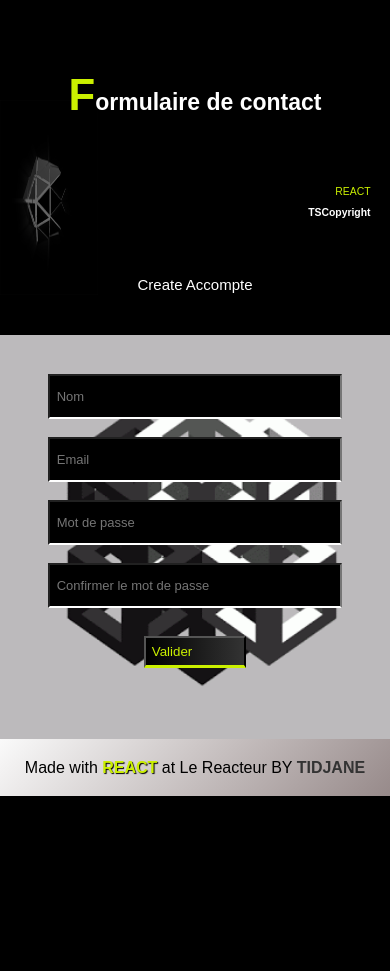
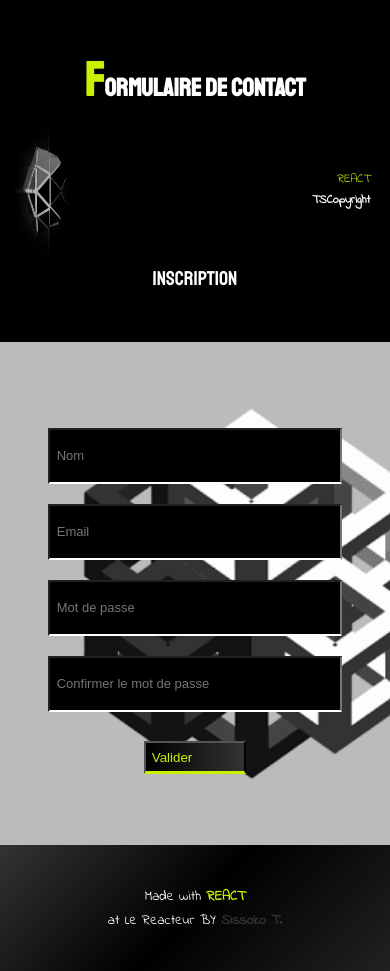
Before and after one commit to TSC223/SimpleForm, a React (Create React App) app: page / in a window 390 px wide. Before the commit the page ends 844 px from the top, so only its background shows below. Built offline with nearby package versions, Linux system fonts and the light colour scheme.

Commit message:
mediaquery45

```diff
--- a/public/index.html
+++ b/public/index.html
@@ -3,6 +3,8 @@
   <head>
     <meta charset="utf-8" />
     <link rel="icon" href="%PUBLIC_URL%/favicon.ico" />
+    <link href="https://fonts.googleapis.com/css2?family=Staatliches&display=swap" rel="stylesheet">
+    <link href="https://fonts.googleapis.com/css2?family=Indie+Flower&family=Pacifico&family=Staatliches&display=swap" rel="stylesheet">
     <meta name="viewport" content="width=device-width, initial-scale=1" />
     <meta name="theme-color" content="#000000" />
     <meta
--- a/src/App.css
+++ b/src/App.css
@@ -1,6 +1,6 @@
 body {
   background: linear-gradient(166deg, black 33%, #212121, black);
-  font-family: "Otomanopee One", sans-serif;
+  font-family: "Staatliches", cursive;
   background: url(./img/moon-36.gif) no-repeat;
   background-attachment: fixed;
 }
@@ -53,9 +53,10 @@ input:focus {
 .SignaTure {
   color: white;
   text-align: center;
-  font-size: 13px;
   padding: 5%;
+  font-family: "Indie Flower", cursive;
 }
+
 .sectionFORM {
   display: flex;
   margin-top: 5%;
@@ -104,6 +105,7 @@ input:focus {
   text-align: center;
   padding: 5%;
   bottom: 0;
+  font-family: "Indie Flower", cursive;
 }
 .footer a {
   color: #333333;
@@ -173,6 +175,17 @@ input:focus {
   body {
     background: black;
   }
+  .footer {
+    background: linear-gradient(134deg, #333333, black, #212121);
+    color: white;
+    padding: 10%;
+  }
+  .footer a {
+    font-weight: bold;
+  }
+  .footer span {
+    font-size: 14px;
+  }
   .section {
     display: flex;
     flex-direction: column;
@@ -180,19 +193,20 @@ input:focus {
   .zoneLOGO {
     position: absolute;
     width: 25%;
-    top: 100px;
-    opacity: 0.4;
+    top: 90px;
+    opacity: 0.7;
   }
   .SignaTure {
     text-align: right;
-    margin-top: -44%;
-    font-size: 65%;
+    margin-top: -48%;
+    font-size: 75%;
+    line-height: 0.8;
   }
 
   .form_base {
     color: white;
-    margin-top: 20%;
-    margin-bottom: 0;
+    margin-top: 25%;
+    padding-bottom: 10%;
     width: 100%;
     padding: 10%;
     background: url(./img/93dad0841430987dcf9f98dddd646064.gif) no-repeat;
@@ -201,16 +215,17 @@ input:focus {
   .form_base input {
     color: red;
     background: black;
+    height: 50px;
   }
   .title h1 {
-    margin-top: 15%;
-    font-size: 23px;
+    margin-top: 10%;
+    font-size: 25px;
     margin-bottom: 30%;
     color: white;
   }
   .title p {
     color: white;
-    font-size: 15px;
+    font-size: 20px;
     margin-top: 10%;
   }
 
--- a/src/components/Footer.js
+++ b/src/components/Footer.js
@@ -5,7 +5,8 @@ function Footer () {
     return (
         <div div className="footer">
             <span>
-                Made with <strong>REACT</strong> at Le Reacteur BY <a href="https://ts-copyright.tidjanesi.ovh">TIDJANE</a>
+                Made with <strong>REACT</strong><br />
+                at Le Reacteur BY <a href="https://ts-copyright.tidjanesi.ovh">Sissoko T.</a>
             </span>
         </div>
     )
--- a/src/components/Form.js
+++ b/src/components/Form.js
@@ -28,7 +28,7 @@ const {
 
              <div className="title">
                 <h1><span>F</span>ormulaire de contact</h1>
-                <p>Create Accompte</p>
+                <p>Inscription</p>
             </div>
 
             <div className="SignaTure">
@@ -58,6 +58,7 @@ const {
           }
       }}>
             <input type="text"
+            style={{marginTop:"15%"}}
             value={name}
             onChange={ event =>{
             setName(event.target.value) ;
```
